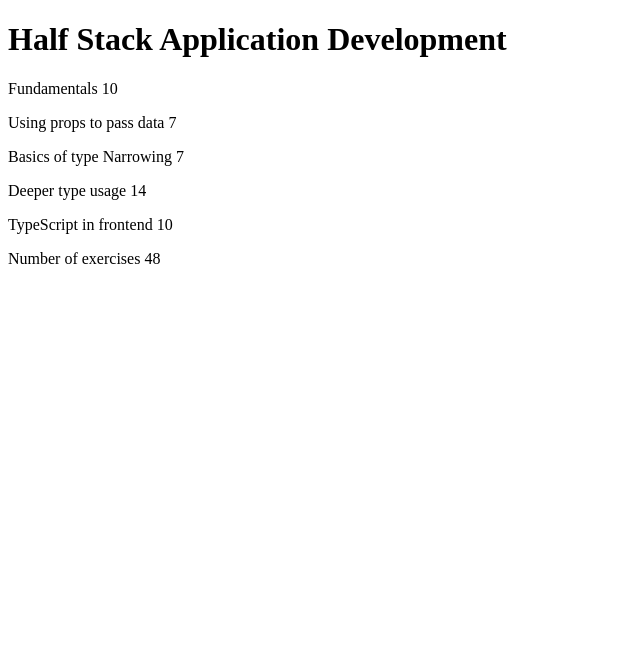
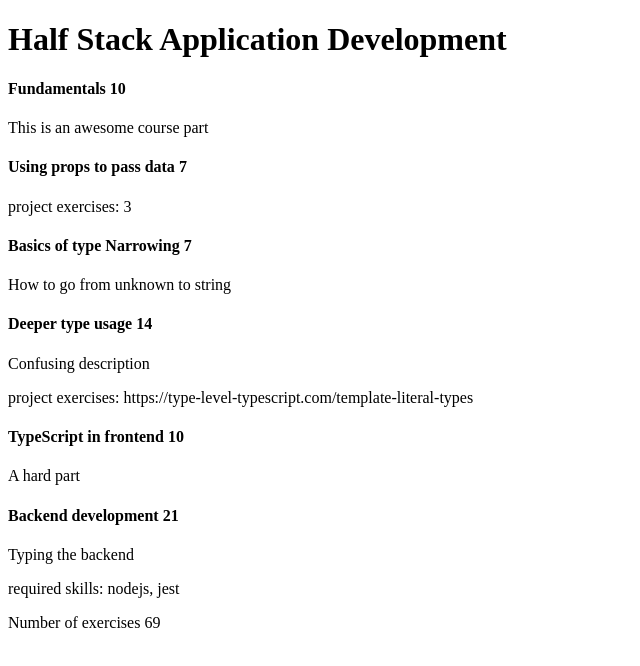
Before and after one commit to ezraliberty/part9, a React (Vite) app in the folder frontEnd/: page / in a window 1280 px wide. Shown: the top 666 px of the page, without its empty margins (0-640 px from the left). Built offline with nearby package versions, Linux system fonts and the light colour scheme.

Commit message:
Part component added

```diff
--- a/frontEnd/src/App.tsx
+++ b/frontEnd/src/App.tsx
@@ -7,8 +7,7 @@
   exerciseCount: number;
 }
 
-interface CoursePartBasic extends CoursePartBase {
-  description: string;
+interface CoursePartBasic extends CoursePartDescription {
   kind: "basic";
 }
 
@@ -17,13 +16,26 @@
   kind: "group";
 }
 
-interface CoursePartBackground extends CoursePartBase {
-  description: string;
+interface CoursePartBackground extends CoursePartDescription {
   backgroundMaterial: string;
   kind: "background";
 }
 
-type CoursePart = CoursePartBasic | CoursePartGroup | CoursePartBackground;
+interface CoursePartDescription extends CoursePartBase {
+  description: string;
+}
+
+interface CoursePartRequirements extends CoursePartDescription {
+  requirements: string[];
+  kind: "special";
+}
+
+type CoursePart =
+  | CoursePartBasic
+  | CoursePartGroup
+  | CoursePartBackground
+  | CoursePartDescription
+  | CoursePartRequirements;
 
 const App = () => {
   const courseName = "Half Stack Application Development";
@@ -57,7 +69,15 @@
     {
       name: "TypeScript in frontend",
       exerciseCount: 10,
+      description: "A hard part",
       kind: "basic",
+    },
+    {
+      name: "Backend development",
+      exerciseCount: 21,
+      description: "Typing the backend",
+      requirements: ["nodejs", "jest"],
+      kind: "special",
     },
   ];
 
--- a/frontEnd/src/Content.tsx
+++ b/frontEnd/src/Content.tsx
@@ -1,3 +1,5 @@
+import Part from "./Part";
+
 interface CoursePart {
   name: string;
   exerciseCount: number;
@@ -11,12 +13,23 @@
   return (
     <div>
       {courseParts.map((coursePart) => (
-        <p key={coursePart.name}>
-          {coursePart.name} {coursePart.exerciseCount}
-        </p>
+        <Part key={coursePart.name} coursePart={coursePart} />
       ))}
     </div>
   );
 };
 
+// const Content = ({ courseParts }: ContentProps) => {
+//   return (
+//     <div>
+//       {courseParts.map((coursePart) => (
+//         <p key={coursePart.name}>
+//           {coursePart.name} {coursePart.exerciseCount}
+//         </p>
+//       ))}
+//       <Part />
+//     </div>
+//   );
+// };
+
 export default Content;
--- /dev/null
+++ b/frontEnd/src/Part.tsx
@@ -0,0 +1,83 @@
+interface CoursePartBase {
+  name: string;
+  exerciseCount: number;
+}
+
+interface CoursePartBasic extends CoursePartDescription {
+  kind: "basic";
+}
+
+interface CoursePartGroup extends CoursePartBase {
+  groupProjectCount: number;
+  kind: "group";
+}
+
+interface CoursePartBackground extends CoursePartDescription {
+  backgroundMaterial: string;
+  kind: "background";
+}
+
+interface CoursePartDescription extends CoursePartBase {
+  description: string;
+}
+
+interface CoursePartRequirements extends CoursePartDescription {
+  requirements: string[];
+  kind: "special";
+}
+
+type CoursePart =
+  | CoursePartBasic
+  | CoursePartGroup
+  | CoursePartBackground
+  | CoursePartDescription
+  | CoursePartRequirements;
+
+interface propsPart {
+  coursePart: CoursePart;
+}
+
+const Part = ({ coursePart }: propsPart) => {
+  switch (coursePart.kind) {
+    case "basic":
+      return (
+        <div>
+          <h4>
+            {coursePart.name} {coursePart.exerciseCount}{" "}
+          </h4>
+          <p>{coursePart.description}</p>
+        </div>
+      );
+    case "group":
+      return (
+        <div>
+          <h4>
+            {coursePart.name} {coursePart.exerciseCount}
+          </h4>
+          <p>project exercises: {coursePart.groupProjectCount}</p>
+        </div>
+      );
+    case "background":
+      return (
+        <div>
+          <h4>
+            {coursePart.name} {coursePart.exerciseCount}
+          </h4>
+          <p>{coursePart.description}</p>
+          <p>project exercises: {coursePart.backgroundMaterial}</p>
+        </div>
+      );
+    case "special":
+      return (
+        <div>
+          <h4>
+            {coursePart.name} {coursePart.exerciseCount}
+          </h4>
+          <p>{coursePart.description}</p>
+          <p>required skills: {coursePart.requirements.join(", ")}</p>
+        </div>
+      );
+  }
+};
+
+export default Part;
```
